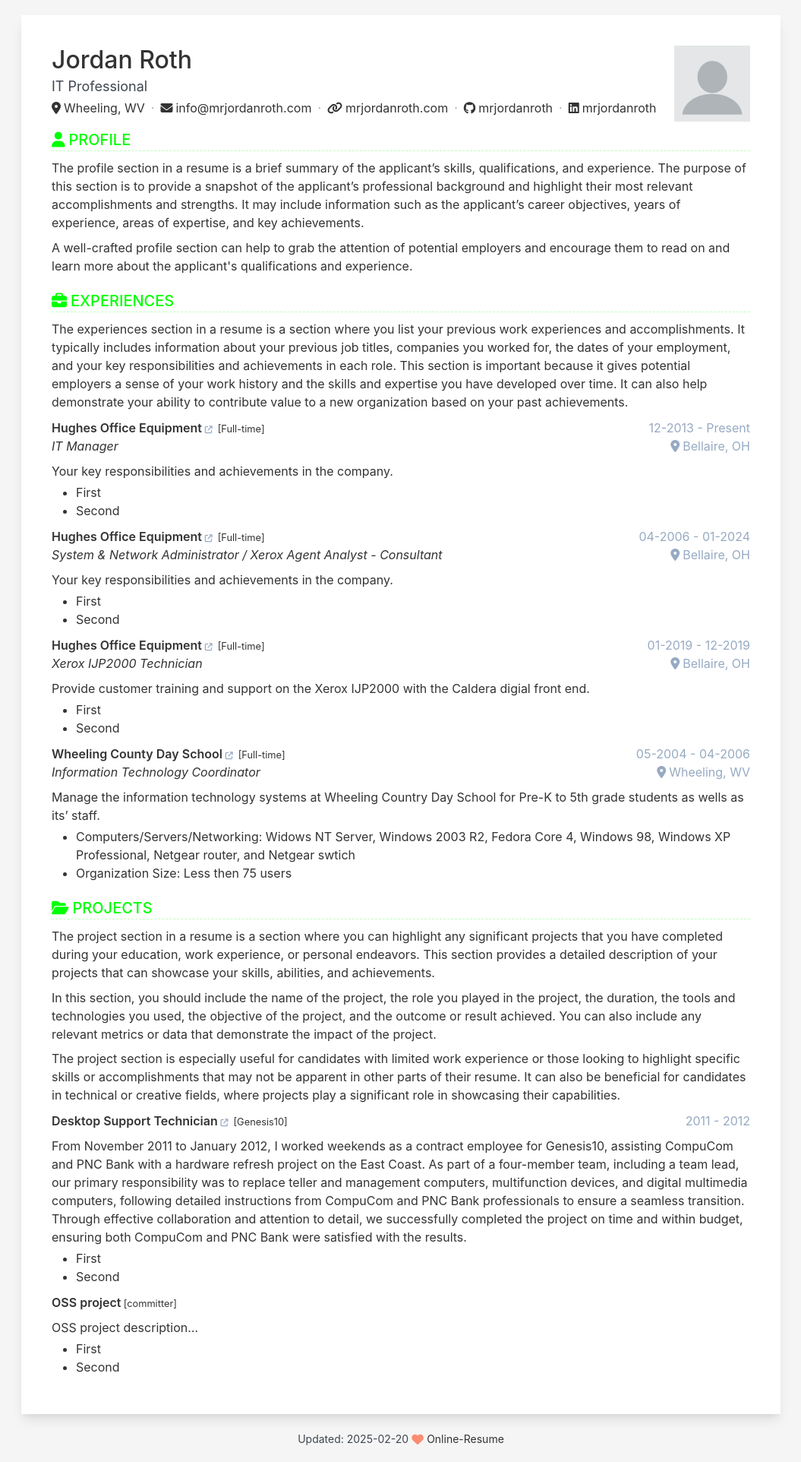
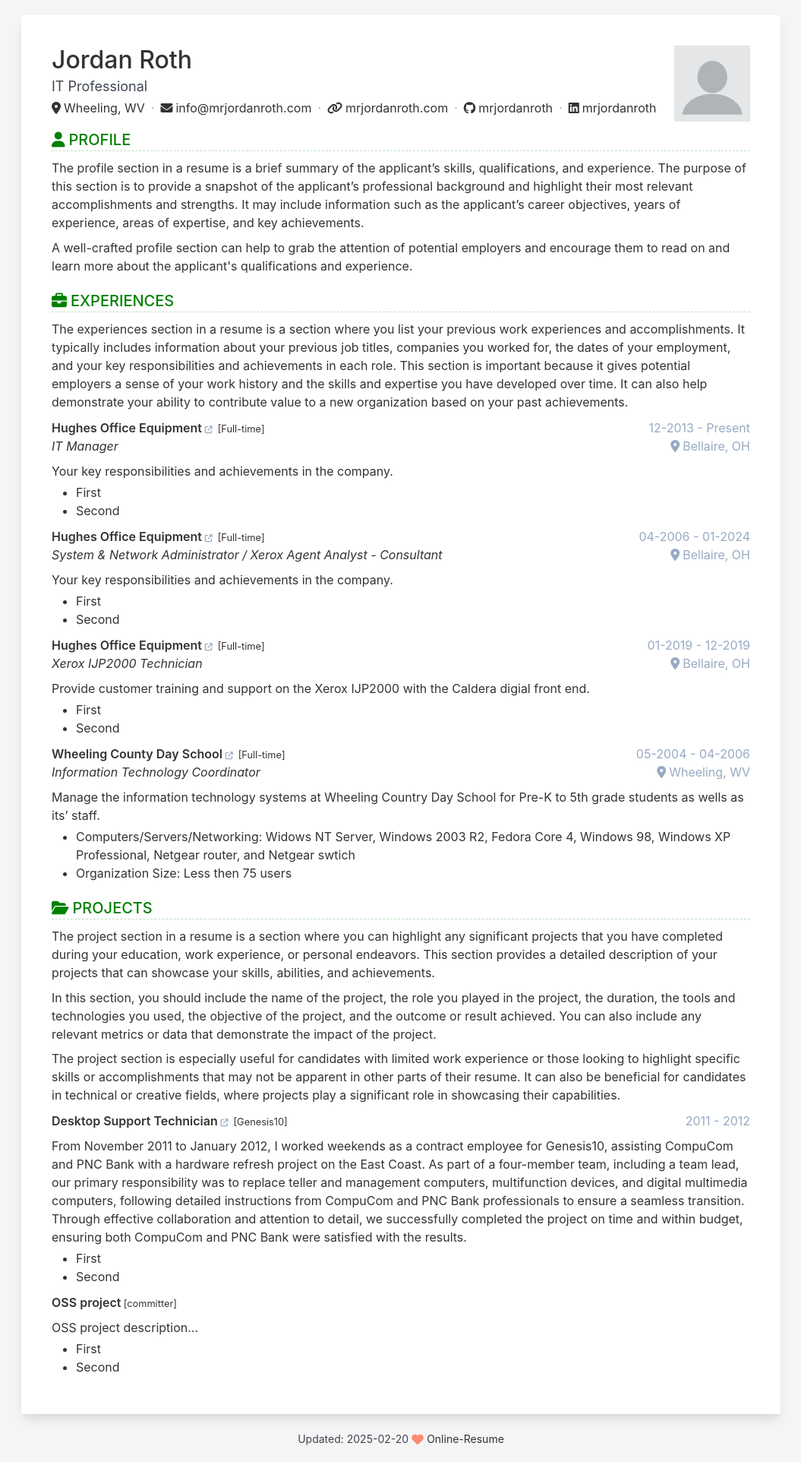
Before and after one commit to MrJordanRoth/resume, a Jekyll site: the page built from index.html, in a window 1280 px wide. Shown: the whole page at 76% size, without its empty margins (112-1167 px from the left). Built offline with Jekyll 4.4.1, drawn with Linux system fonts in a browser that asks for light colours.

Commit message:
Update CSS

```diff
--- a/_config.yml
+++ b/_config.yml
@@ -16,7 +16,7 @@ open_graph:
 
 # Style
 date_format: "%Y-%m-%d"     # date format
-theme_color: "#00ff00"      # your favorite theme color
+theme_color: "#008000"      # your favorite theme color
 contact_delimiter: "·"      # contact delimiter, '·', '/' or '|'
 section_icon: true          # section title icon, true or false
 section_title: uppercase    # section title style, 'uppercase', 'lowercase', 'capitalize' or 'none'
```
